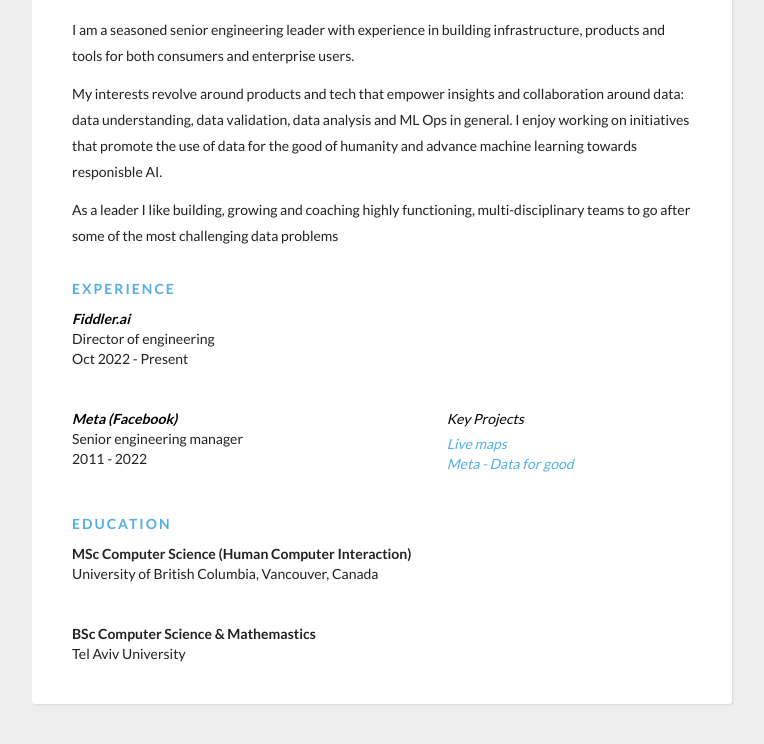
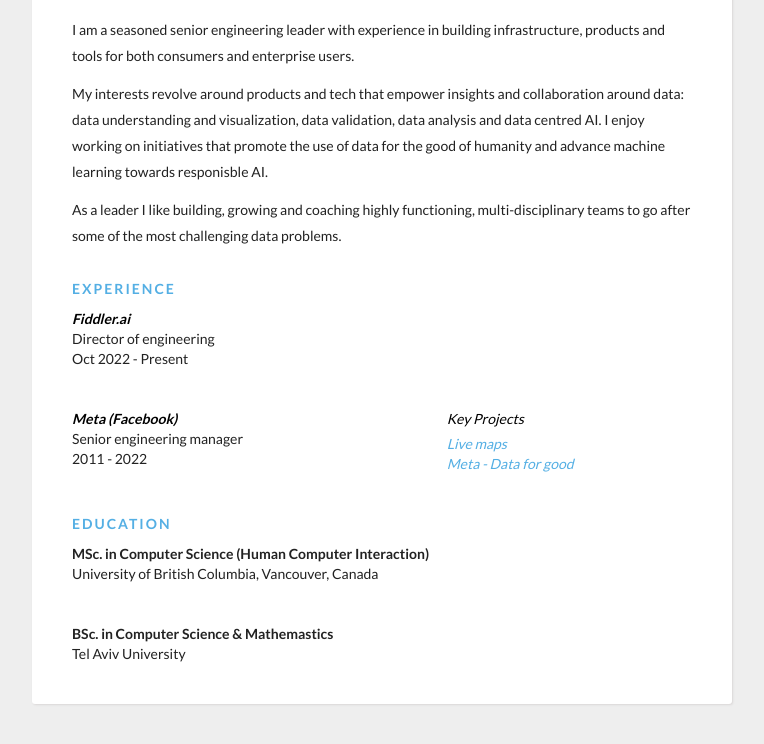
Before and after one commit to liorberry/liorberry.github.io, a plain HTML site: page index.html in a window 1280 px wide. Shown: the part 150-894 px from the top of the page, without its empty margins (258-1022 px from the left). Drawn offline with Linux system fonts and the light colour scheme.

Commit message:
update content

```diff
--- a/index.html
+++ b/index.html
@@ -178,10 +178,10 @@ body {
             I am a seasoned senior engineering leader with experience in building infrastructure, products and tools for both consumers and enterprise users.
             </p>
             <p>
-            My interests revolve around products and tech that empower insights and collaboration around data: data understanding, data validation, data analysis and ML Ops in general.
+            My interests revolve around products and tech that empower insights and collaboration around data: data understanding and visualization, data validation, data analysis and data centred AI.
             I enjoy working on initiatives that promote the use of data for the good of humanity and advance machine learning towards responisble AI.
             </p>
-            <p>As a leader I like building, growing and coaching highly functioning, multi-disciplinary teams to go after some of the most challenging data problems</p>
+            <p>As a leader I like building, growing and coaching highly functioning, multi-disciplinary teams to go after some of the most challenging data problems.</p>
      </div>
   </div>
    <div class="details">
@@ -215,13 +215,13 @@ body {
       <div class="section__list">
         <div class="section__list-item">
           <div class="left">
-            <div class="name">MSc Computer Science (Human Computer Interaction)</div>
+            <div class="name">MSc. in Computer Science (Human Computer Interaction)</div>
             <div class="institution">University of British Columbia, Vancouver, Canada</div>
           </div>
         </div>
         <div class="section__list-item">
           <div class="left">
-            <div class="name">BSc Computer Science & Mathemastics</div>
+            <div class="name">BSc. in Computer Science & Mathemastics</div>
             <div class="addr">Tel Aviv University</div>
           </div>
         </div>
```
